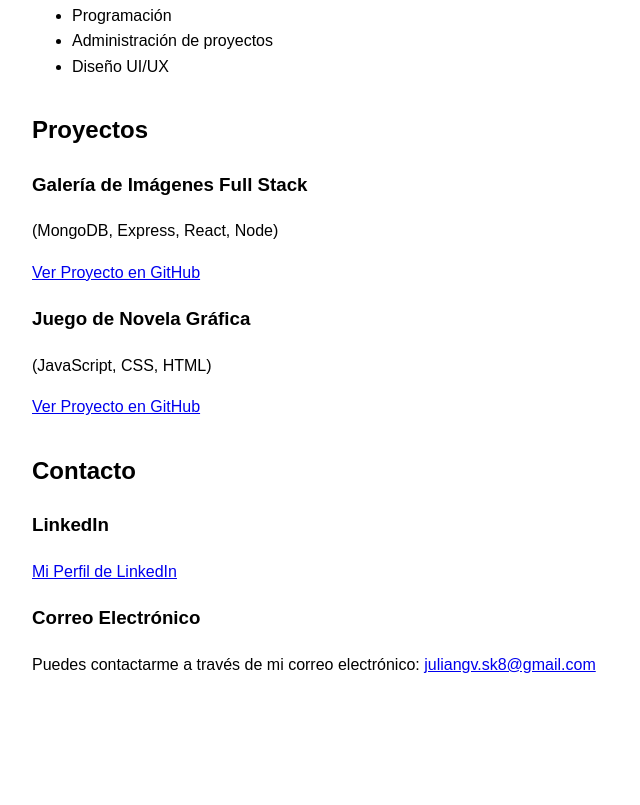
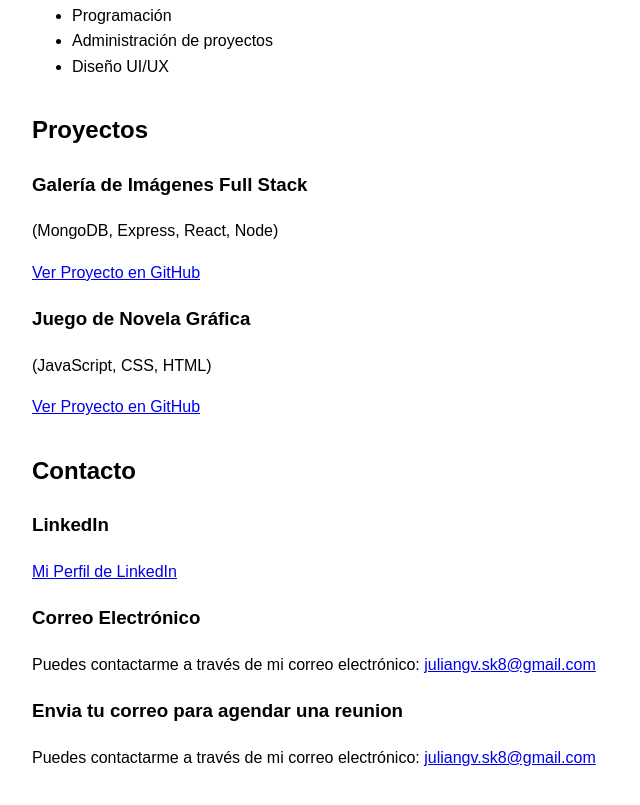
Before and after one commit to mach0506/mach0506.github.io, a plain HTML site: page index.html in a window 1280 px wide. Shown: the part 1093-1898 px from the top of the page, without its empty margins (0-640 px from the left). Before the commit the page ends 1835 px from the top, so only its background shows below. Drawn offline with Linux system fonts and the light colour scheme.

Commit message:
Add files via upload

```diff
--- a/index.html
+++ b/index.html
@@ -122,8 +122,8 @@
             <p><a href="https://github.com/mach0506" target="_blank">Mi Perfil de LinkedIn</a></p>
             <h3>Correo Electrónico</h3>
             <p>Puedes contactarme a través de mi correo electrónico: <a href="mailto:juliangv.sk8@gmail.com">juliangv.sk8@gmail.com</a></p>
-            <h3> </h3>
-            <p></p>
+            <h3>Envia tu correo para agendar una reunion</h3>
+            <p>Puedes contactarme a través de mi correo electrónico: <a href="mailto:juliangv.sk8@gmail.com">juliangv.sk8@gmail.com</a></p>
         </section>
 
 
```
